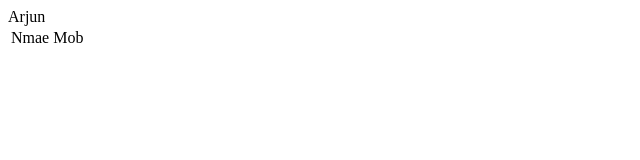
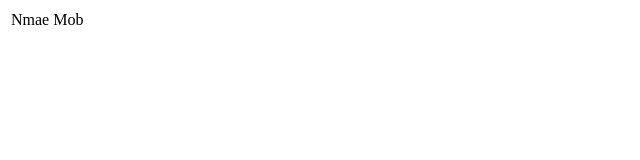
Before and after one commit to arjunofficialgit/html, a plain HTML site: page index.html in a window 1280 px wide. Shown: the whole page, without its empty margins (0-640 px from the left). Drawn offline with Linux system fonts and the light colour scheme.

Commit message:
delete tr

```diff
--- a/index.html
+++ b/index.html
@@ -11,7 +11,7 @@
             <td>Nmae</td>
             <td>Mob</td>
         </tr>
-        <tr>Arjun</tr>
+
 
     </table>
 </body>
```
